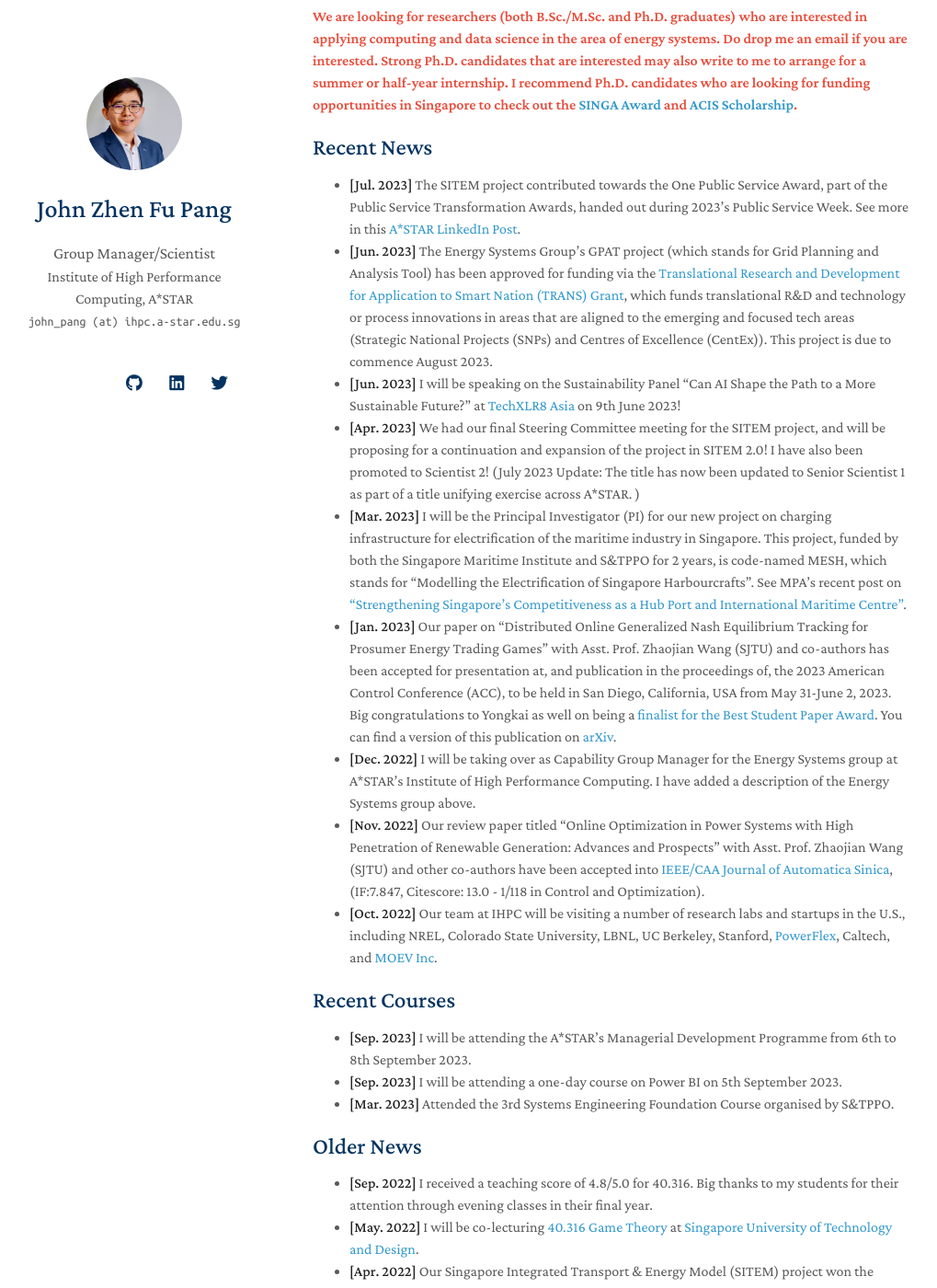
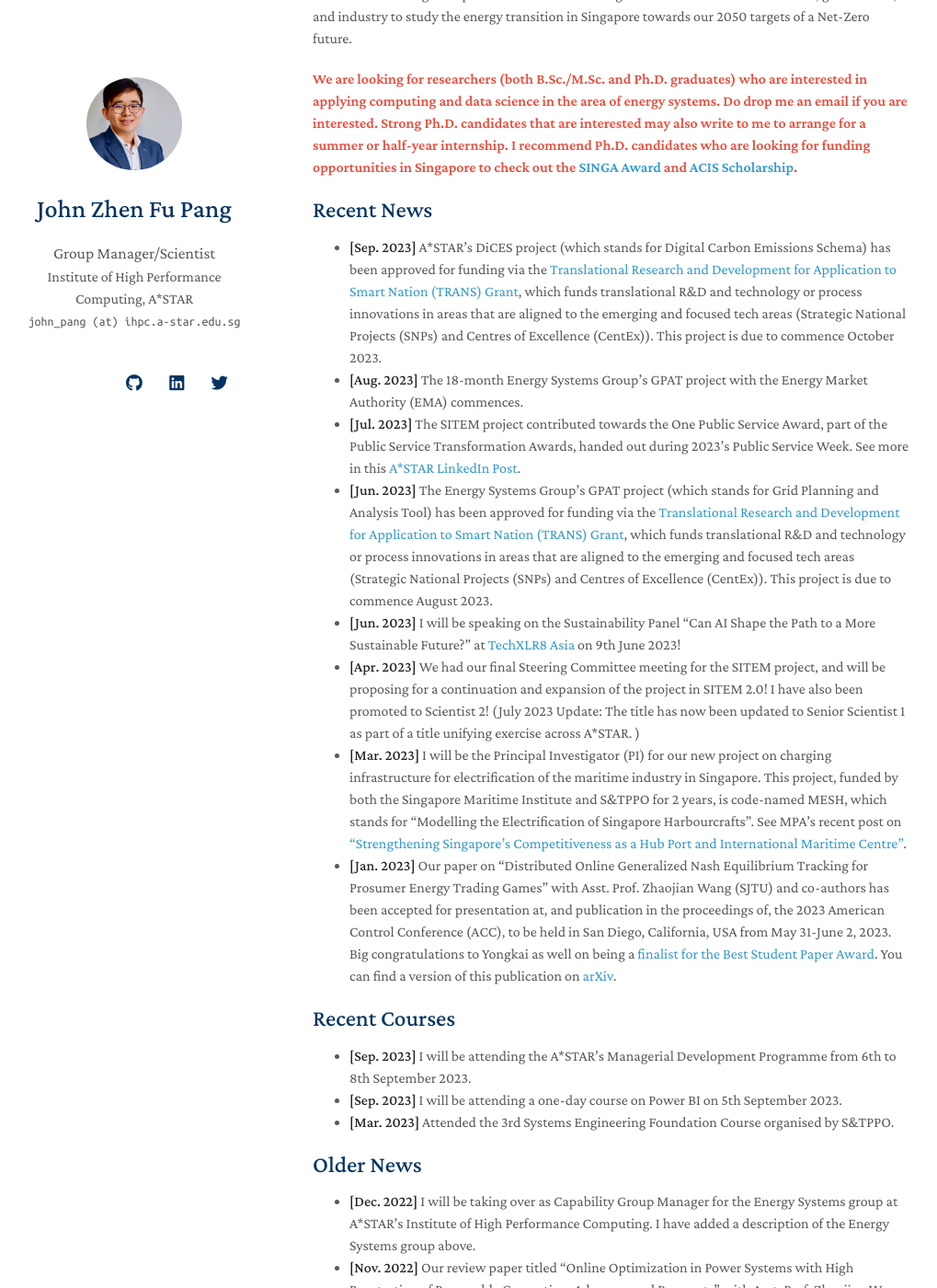
Before and after one commit to j-pang/j-pang.github.io, a Jekyll site: the page built from index.md, in a window 1280 px wide and 1400 px high, scrolled down 1105 px. Shown: the whole window at 92% size, without its empty margins (130-1149 px from the left). Built offline with Jekyll 4.4.1, drawn with Linux system fonts in a browser that asks for light colours; nearby versions of some CDN libraries; a style sheet for code colours, icons or effects is not loaded; our own code applies the rules of GitHub Pages for plain Markdown files; some of the changed text lies outside the part shown.

Commit message:
Update index.md

```diff
--- a/index.md
+++ b/index.md
@@ -6,7 +6,9 @@
 
 I spend half my time as a Senior Research Scientist in the Energy Systems Group at [A\*STAR's Institute of High Performance Computing](https://www.a-star.edu.sg/ihpc), where I apply control, learning, and optimization algorithms to study smart grid operations. At IHPC, I also manage the Energy Systems group, and am the Principal Investigator (PI) for the "Modelling the Electrification of Singapore's Harbourcrafts (MESH)" project, which is funded by the Singapore Maritime Institute. I spend the other half of my time at the Science and Technology Planning and Policy Office (S&TPPO), under the Prime Minister's Office, where we help guide and enable government agencies towards Modelling and Simulation (M&S) solutions for planning.
 
-Before starting at IHPC in 2020, I was a Data Scientist at [Schlumberger's Software Technology and Innovation Center at Menlo Park, CA, USA](https://www.slb.com/), where I was selected to present at SLB's Reservoir Symposium and was later also awarded the Initiator Award at SLB's FIZZ Symposium. I also did two internships at STIC in the prior summers before joining full-time. I recently co-lectured an undergraduate Game Theory course as an adjunct lecturer in the [Engineering Systems and Design Pillar at SUTD](https://esd.sutd.edu.sg/) with [Prof. Lingjie Duan](https://esd.sutd.edu.sg/people/faculty/lingjie-duan).
+Before starting work in Singapore from 2020, I worked as a Data Scientist at [Schlumberger's Software Technology and Innovation Center at Menlo Park, CA, USA](https://www.slb.com/). At SLB, I was selected to present at the company's Reservoir Symposium and was later also awarded the Initiator Award at SLB's FIZZ Symposium. I also did two internships at STIC in the prior summers before joining full-time.
+
+On the teaching front, I have previously co-lectured an undergraduate Game Theory course as an adjunct lecturer in the [Engineering Systems and Design Pillar at SUTD](https://esd.sutd.edu.sg/) with [Prof. Lingjie Duan](https://esd.sutd.edu.sg/people/faculty/lingjie-duan). In 2024, I will be taking over the teaching of the Game Theory course as Adjunct Assistant Professor at SUTD.
 
 I received my Ph.D. from [Caltech's Computing and Mathematical Sciences Program](https://www.cms.caltech.edu/) in 2019, where I was supervised by [Prof. Adam Wierman](https://adamwierman.com/) and [Prof. Steven Low](http://netlab.caltech.edu/). At Caltech, I received the [Amori Doctoral Prize in CMS](https://www.cms.caltech.edu/academics/honors) for my dissertation on Online Platforms in Networked Markets. Prior to that, I obtained my Bachelor's Degree in Mathematical Sciences (First Class Honors) from the [Nanyang Technological University's School of Physical and Mathematical Sciences](https://www.ntu.edu.sg/spms) in 2013 under the [Accelerated Bachelor Program](https://www.ntu.edu.sg/cee/current-students/undergraduate/accelerated-bachelor-programme-(abp)). My Ph.D. and B.Sc. studies were funded by [Singapore's National Science Scholarship](https://www.a-star.edu.sg/Scholarships/for-graduate-studies/national-science-scholarship-phd) and the A\*STAR Undergraduate Scholarship.
 
@@ -22,15 +24,14 @@
 
 ## Recent News
 
+- **[Sep. 2023]** A*STAR's DiCES project (which stands for Digital Carbon Emissions Schema) has been approved for funding via the [Translational Research and Development for Application to Smart Nation (TRANS) Grant](https://www.nrf.gov.sg/rie-ecosystem/ecosystem-wide-fis/snde-fis/), which funds translational R&D and technology or process innovations in areas that are aligned to the emerging and focused tech areas (Strategic National Projects (SNPs) and Centres of Excellence (CentEx)). This project is due to commence October 2023.
+- **[Aug. 2023]** The 18-month Energy Systems Group's GPAT project with the Energy Market Authority (EMA) commences.
 - **[Jul. 2023]** The SITEM project contributed towards the One Public Service Award, part of the Public Service Transformation Awards, handed out during 2023's Public Service Week. See more in this [A*STAR LinkedIn Post](https://www.linkedin.com/posts/astarsg_facesofastar-psw2023-activity-7082282023930757120-NAEO?utm_source=share&utm_medium=member_desktop).
 - **[Jun. 2023]** The Energy Systems Group's GPAT project (which stands for Grid Planning and Analysis Tool) has been approved for funding via the [Translational Research and Development for Application to Smart Nation (TRANS) Grant](https://www.nrf.gov.sg/rie-ecosystem/ecosystem-wide-fis/snde-fis/), which funds translational R&D and technology or process innovations in areas that are aligned to the emerging and focused tech areas (Strategic National Projects (SNPs) and Centres of Excellence (CentEx)). This project is due to commence August 2023.
 - **[Jun. 2023]** I will be speaking on the Sustainability Panel "Can AI Shape the Path to a More Sustainable Future?" at [TechXLR8 Asia](https://asiatechxsg.com/techxlr8asia/) on 9th June 2023!
 - **[Apr. 2023]** We had our final Steering Committee meeting for the SITEM project, and will be proposing for a continuation and expansion of the project in SITEM 2.0! I have also been promoted to Scientist 2! (July 2023 Update: The title has now been updated to Senior Scientist 1 as part of a title unifying exercise across A*STAR. )
 - **[Mar. 2023]** I will be the Principal Investigator (PI) for our new project on charging infrastructure for electrification of the maritime industry in Singapore. This project, funded by both the Singapore Maritime Institute and S&TPPO for 2 years, is code-named MESH, which stands for "Modelling the Electrification of Singapore Harbourcrafts". See MPA's recent post on ["Strengthening Singapore’s Competitiveness as a Hub Port and International Maritime Centre"](https://www.mpa.gov.sg/media-centre/details/strenghtening-singapore-s-competitveness-as-a-hub-port-and-international-maritime-centre).
 - **[Jan. 2023]** Our paper on "Distributed Online Generalized Nash Equilibrium Tracking for Prosumer Energy Trading Games" with Asst. Prof. Zhaojian Wang (SJTU) and co-authors has been accepted for presentation at, and publication in the proceedings of, the 2023 American Control Conference (ACC), to be held in San Diego, California, USA from May 31-June 2, 2023. Big congratulations to Yongkai as well on being a [finalist for the Best Student Paper Award](https://acc2023.a2c2.org/student-activities/). You can find a version of this publication on [arXiv](https://arxiv.org/abs/2210.02323).
-- **[Dec. 2022]** I will be taking over as Capability Group Manager for the Energy Systems group at A\*STAR's Institute of High Performance Computing. I have added a description of the Energy Systems group above.
-- **[Nov. 2022]** Our review paper titled "Online Optimization in Power Systems with High Penetration of Renewable Generation: Advances and Prospects" with Asst. Prof. Zhaojian Wang (SJTU) and other co-authors have been accepted into [IEEE/CAA Journal of Automatica Sinica](https://ieeexplore.ieee.org/xpl/RecentIssue.jsp?punumber=6570654), (IF:7.847, Citescore: 13.0 - 1/118 in Control and Optimization).
-- **[Oct. 2022]**  Our team at IHPC will be visiting a number of research labs and startups in the U.S., including NREL, Colorado State University, LBNL, UC Berkeley, Stanford, [PowerFlex](https://www.powerflex.com/), Caltech, and [MOEV Inc](https://www.moevinc.com/).
 
 
 ## Recent Courses
@@ -41,6 +42,9 @@
 
 ## Older News
 
+- **[Dec. 2022]** I will be taking over as Capability Group Manager for the Energy Systems group at A\*STAR's Institute of High Performance Computing. I have added a description of the Energy Systems group above.
+- **[Nov. 2022]** Our review paper titled "Online Optimization in Power Systems with High Penetration of Renewable Generation: Advances and Prospects" with Asst. Prof. Zhaojian Wang (SJTU) and other co-authors have been accepted into [IEEE/CAA Journal of Automatica Sinica](https://ieeexplore.ieee.org/xpl/RecentIssue.jsp?punumber=6570654), (IF:7.847, Citescore: 13.0 - 1/118 in Control and Optimization).
+- **[Oct. 2022]**  Our team at IHPC will be visiting a number of research labs and startups in the U.S., including NREL, Colorado State University, LBNL, UC Berkeley, Stanford, [PowerFlex](https://www.powerflex.com/), Caltech, and [MOEV Inc](https://www.moevinc.com/).
 - **[Sep. 2022]**  I received a teaching score of 4.8/5.0 for 40.316. Big thanks to my students for their attention through evening classes in their final year.
 - **[May. 2022]**  I will be co-lecturing [40.316 Game Theory](https://esd.sutd.edu.sg/courses/40316-game-theory/) at [Singapore University of Technology and Design](https://www.sutd.edu.sg/).
 - **[Apr. 2022]**  Our Singapore Integrated Transport & Energy Model (SITEM) project won the [Ministry for Trade and Industry Firefly Borderless Silver Award](https://www.tum-create.edu.sg/news/tumcreate-researchers-recognised-contributions-singapores-2040-vision-all-vehicles-run-cleaner).
```
